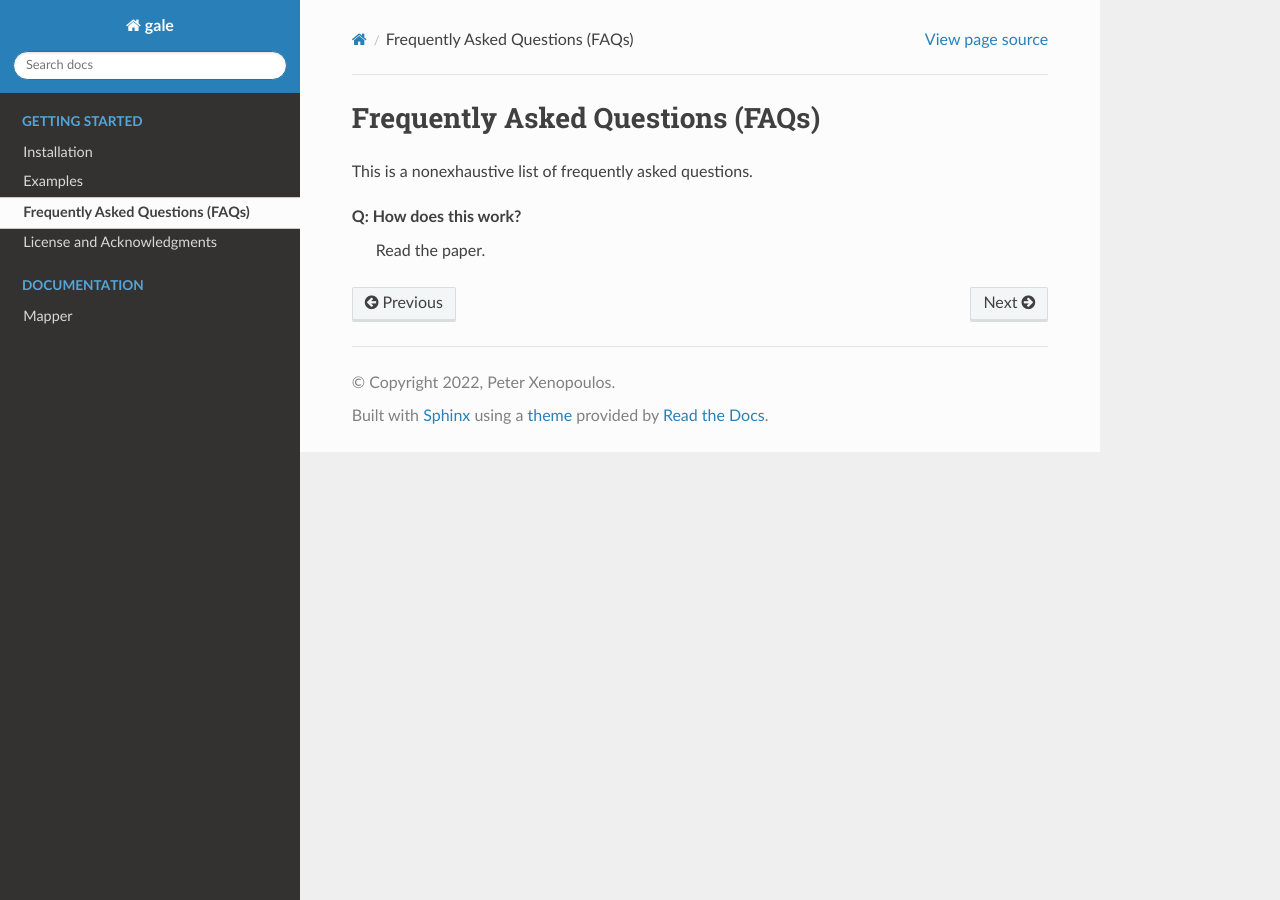
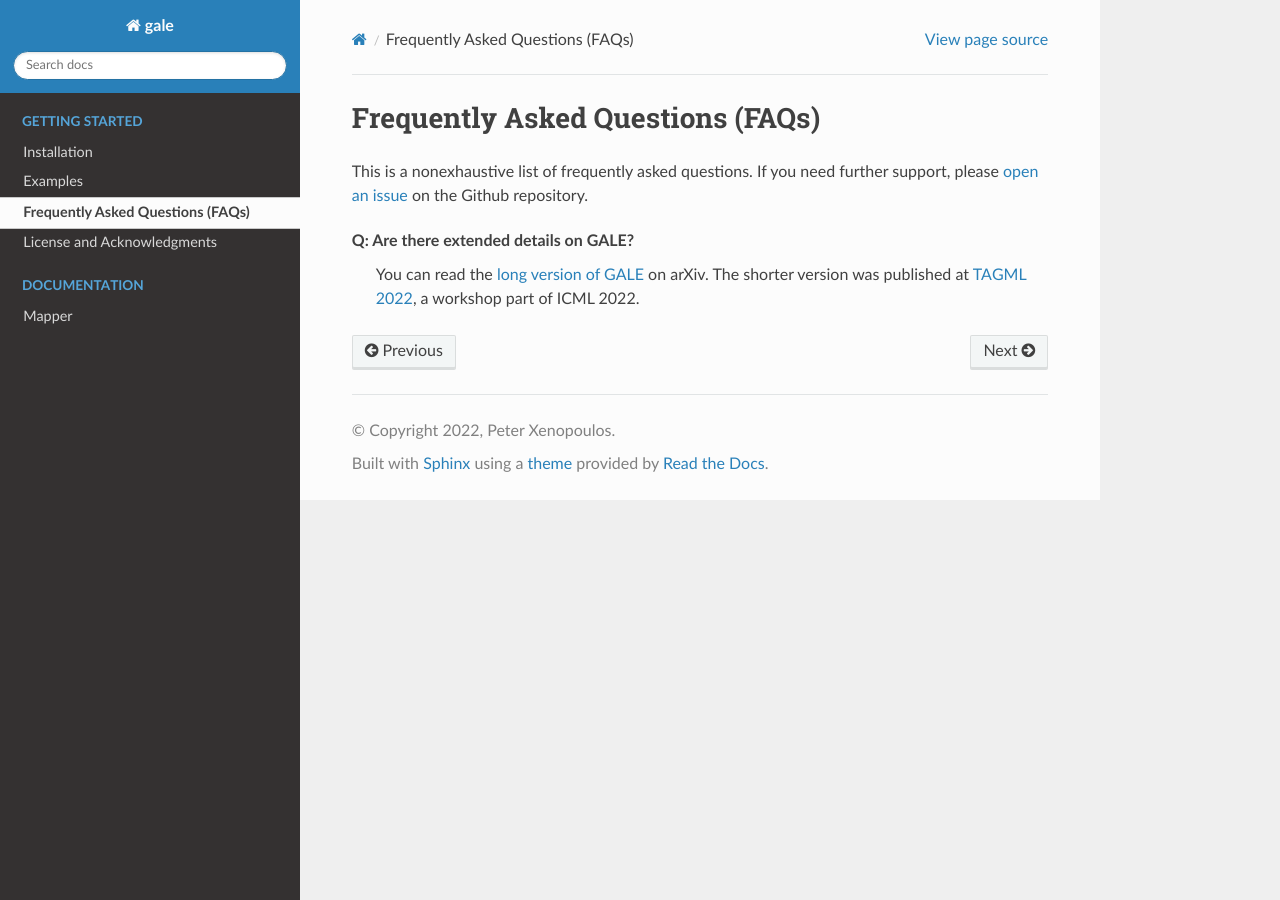
Before and after one commit to pnxenopoulos/gale, a Sphinx documentation site: the page built from docs/faq.rst, in a window 1280 px wide. Built offline with Sphinx 7.4.7 and the Read the Docs theme 2.0.0, drawn with Linux system fonts in a browser that asks for light colours.

```diff
--- a/docs/examples.rst
+++ b/docs/examples.rst
@@ -1,4 +1,4 @@
 Examples
 =================
 
-All examples are on Google Colab
+To get started with GALE, please visit our `Google Colab notebook <https://colab.research.google.com/drive/16JhR2nhm9J-9KtqmuxGsKMIGL_5c_42N?usp=sharing>`_.
--- a/docs/faq.rst
+++ b/docs/faq.rst
@@ -1,7 +1,7 @@
 Frequently Asked Questions (FAQs)
 =================================
 
-This is a nonexhaustive list of frequently asked questions.
+This is a nonexhaustive list of frequently asked questions. If you need further support, please `open an issue <https://github.com/pnxenopoulos/gale/issues>`_ on the Github repository.
 
-**Q:** How does this work?
-    Read the paper.
+**Q:** Are there extended details on GALE?
+    You can read the `long version of GALE <https://arxiv.org/pdf/2201.02155>`_ on arXiv. The shorter version was published at `TAGML 2022 <https://www.tagds.com/events/conferences/tag-in-machine-learning>`_, a workshop part of ICML 2022.
--- a/docs/index.rst
+++ b/docs/index.rst
@@ -36,7 +36,7 @@ Using gale
    How to install `gale`.
 
 :doc:`examples`
-   Examples code and Jupyter notebooks to help get you started.
+   Examples to help get you started with GALE.
 
 :doc:`faq`
    Need help? Check the FAQs first.
--- a/docs/installation.rst
+++ b/docs/installation.rst
@@ -1,6 +1,6 @@
 Installation
 ============
 
-``pip install gale``
+``pip install gale-topo``
 
 That's it!
```
Also changed, not shown: 2 other files.
